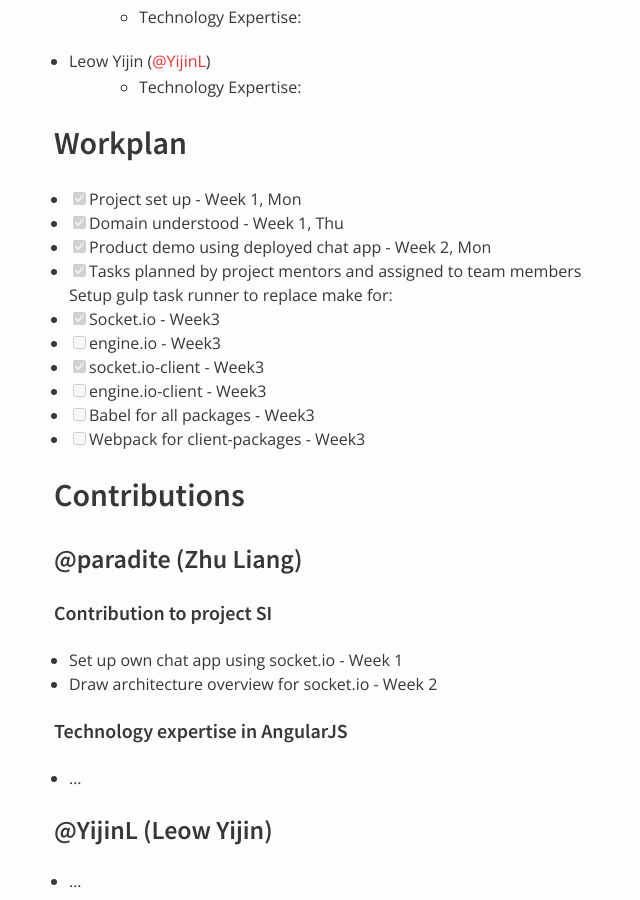
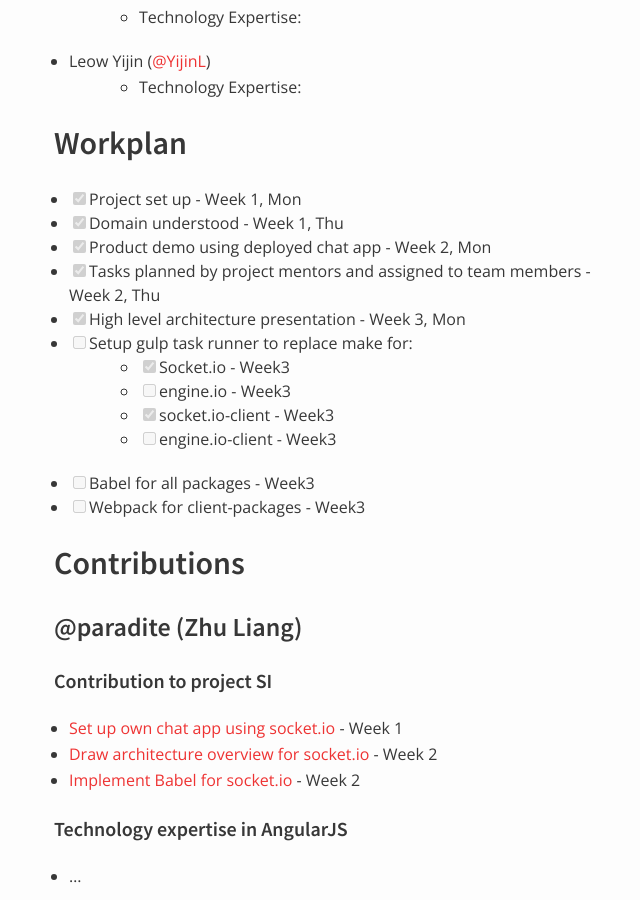
Before and after one commit to nus-oss/cs3281-AY1516S2-website, a Jekyll site: the page built from teams/socketio.md, in a window 1280 px wide and 900 px high, scrolled down 505 px. Shown: the whole window, without its empty margins (316-956 px from the left). Built offline with Jekyll 4.4.1, drawn with Linux system fonts in a browser that asks for light colours.

Commit message:
update progress week 2, 3

```diff
--- a/teams/socketio.md
+++ b/teams/socketio.md
@@ -23,12 +23,13 @@
 * [x] Project set up - Week 1, Mon
 * [x] Domain understood - Week 1, Thu
 * [x] Product demo using deployed chat app - Week 2, Mon
-* [x] Tasks planned by project mentors and assigned to team members
-      Setup gulp task runner to replace make for:
-* [x] Socket.io - Week3
-* [ ] engine.io - Week3
-* [x] socket.io-client - Week3
-* [ ] engine.io-client - Week3
+* [x] Tasks planned by project mentors and assigned to team members - Week 2, Thu
+* [x] High level architecture presentation - Week 3, Mon
+* [ ] Setup gulp task runner to replace make for:
+  * [x] Socket.io - Week3
+  * [ ] engine.io - Week3
+  * [x] socket.io-client - Week3
+  * [ ] engine.io-client - Week3
 * [ ] Babel for all packages - Week3
 * [ ] Webpack for client-packages - Week3
 
@@ -37,8 +38,9 @@
 ### @paradite (Zhu Liang)
 
 #### Contribution to project SI
-* Set up own chat app using socket.io - Week 1
-* Draw architecture overview for socket.io - Week 2
+* [Set up own chat app using socket.io](https://github.com/paradite/socket-io-chat) - Week 1
+* [Draw architecture overview for socket.io](http://www.gliffy.com/go/publish/9806563) - Week 2
+* [Implement Babel for socket.io](https://github.com/nus-fboa2016-si/socket.io/blame/babel/gulpfile.js) - Week 2
 
 #### Technology expertise in AngularJS
 * ...
```
